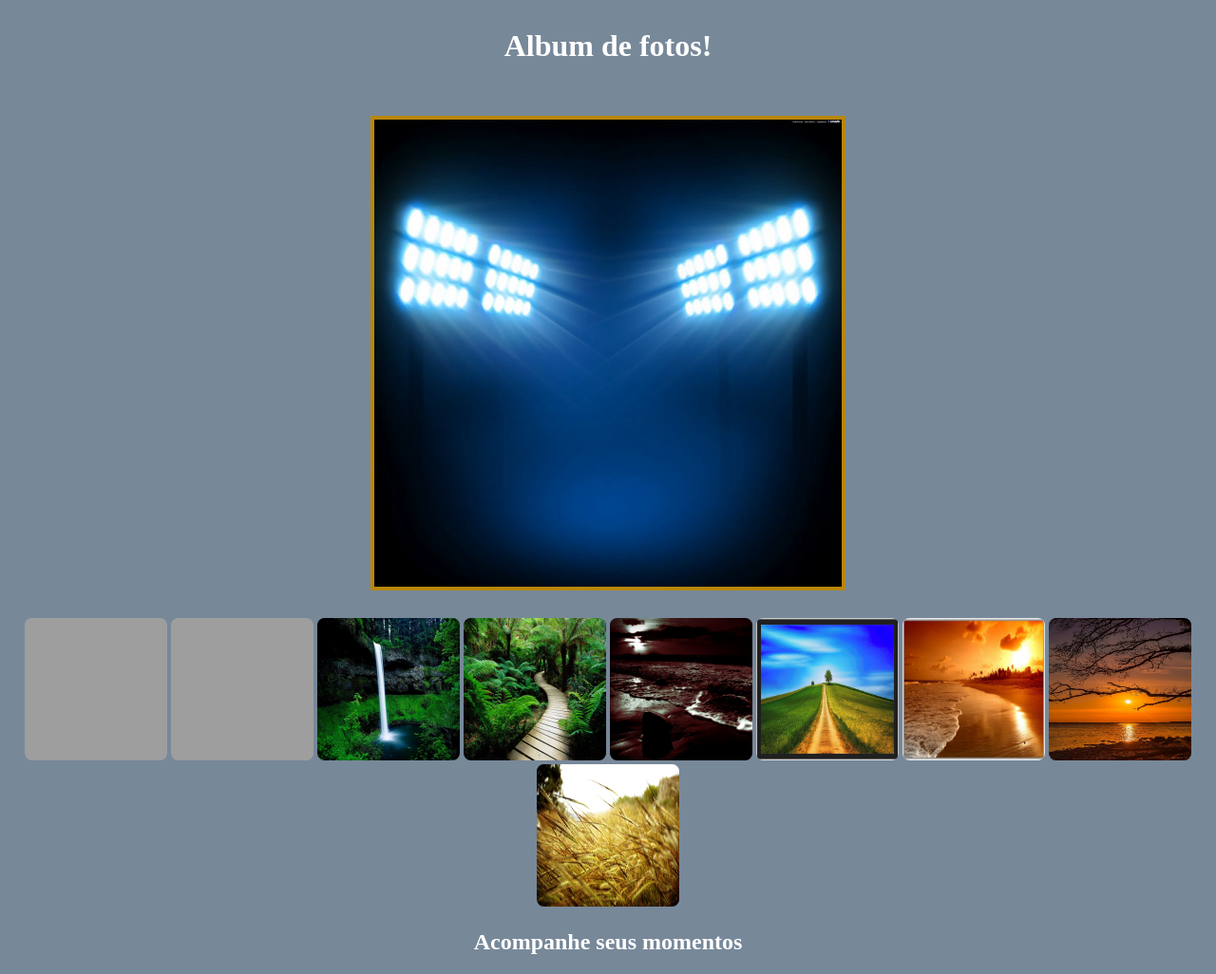
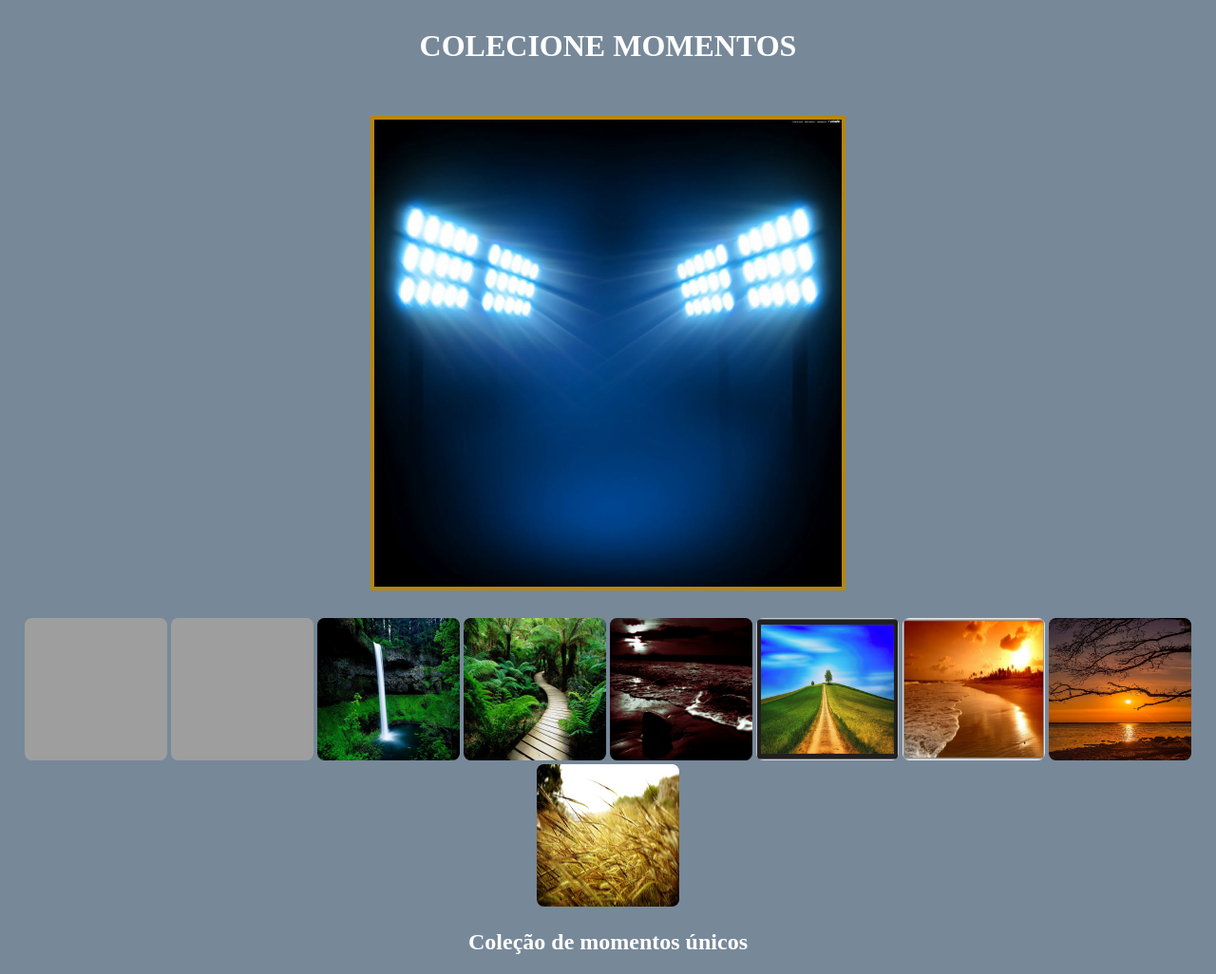
Before and after one commit to sandrohrj/Projeto-Retomada, a plain HTML site: page index.html in a window 1280 px wide. Shown: the whole page at 95% size. Drawn offline with Linux system fonts and the light colour scheme; grey boxes are pictures that could not be loaded.

Commit message:
pequena alteração no html

```diff
--- a/index.html
+++ b/index.html
@@ -4,13 +4,13 @@
     <meta charset="UTF-8">
     <meta http-equiv="X-UA-Compatible" content="IE=edge">
     <meta name="viewport" content="width=device-width, initial-scale=1.0">
-    <title>Document</title>
+    <title>Album de Fotos</title>
     <link rel="stylesheet" href="style.css">
     <script src="retomada.js"></script>
 </head>
 <body>
     <header>
-        <h1>Album de fotos!</h1>
+        <h1>COLECIONE MOMENTOS</h1>
     </header>
 
     <main>
@@ -35,7 +35,7 @@
     </main>
 
     <footer>
-        <h2>Acompanhe seus momentos</h2>
+        <h2>Coleção de momentos únicos</h2>
     </footer>
 </body>
 </html>
```
